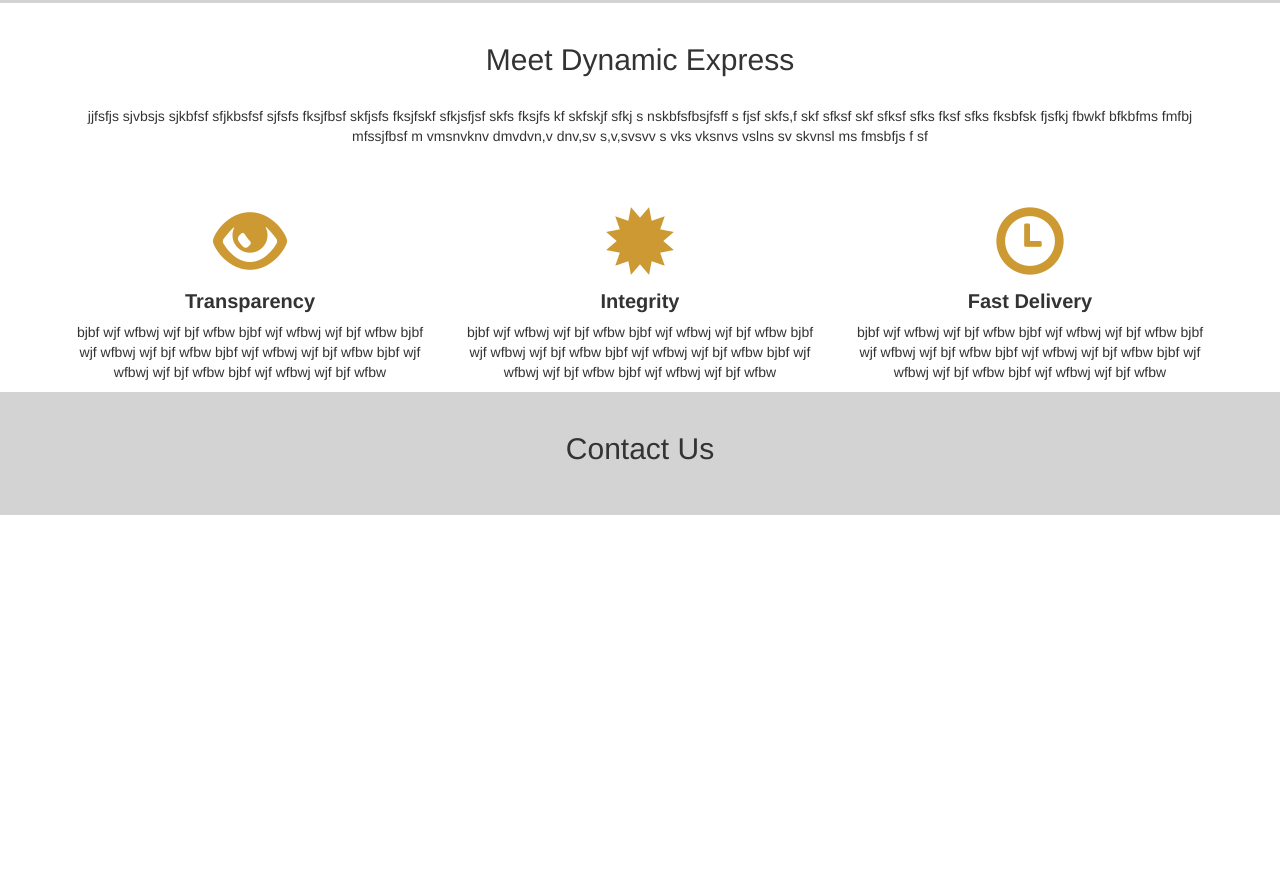
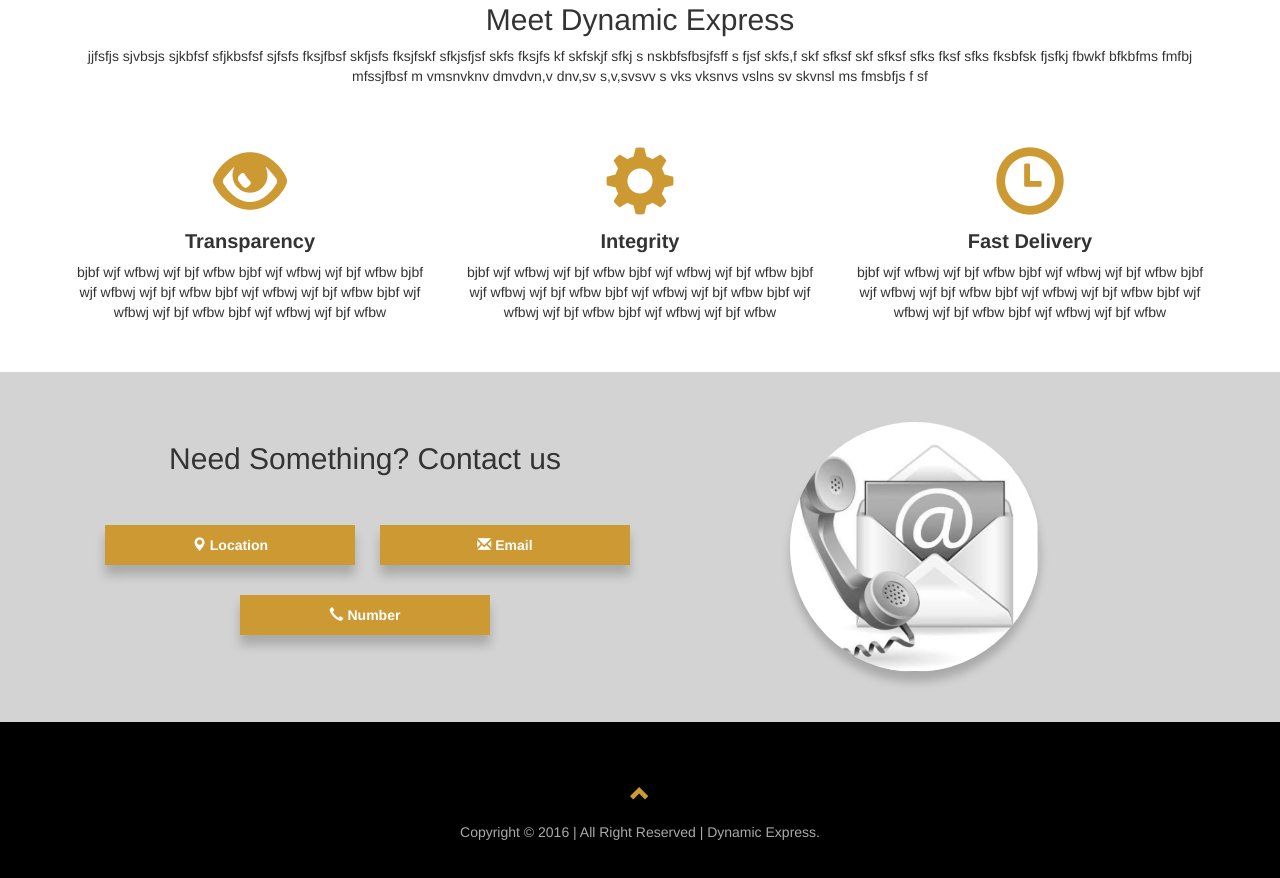
Before and after one commit to hydeenoble/dynamicExpress, a plain HTML site: page index.html in a window 1280 px wide. Shown: the part 2313-3191 px from the top of the page. Before the commit the page ends 2828 px from the top, so only its background shows below. Drawn offline with nearby package versions, Linux system fonts and the light colour scheme.

Commit message:
edited the contact section and added the footer

```diff
--- a/css/style.css
+++ b/css/style.css
@@ -21,7 +21,7 @@
     padding-bottom: 30px;
     width: 80%;
 }
-h2{
+.wrapper-div h2{
     padding: 20px;
 }
 
@@ -67,3 +67,38 @@
     font-size: 20px;
     font-weight: bold;
 }
+
+.contact-section{
+    padding: 50px;
+}
+
+.contact-img{
+    height: 250px;
+    width: 250px;
+    box-shadow: 0 10px 10px 0 rgba(0, 0, 0, 0.2);
+    -webkit-filter: grayscale(100%); /* Chrome, Safari, Opera */
+    filter: grayscale(100%);
+    margin: auto;
+}
+
+.contacts{
+    background-color: #CC9933;
+    display: inline-block;
+    padding: 10px;
+    width: 250px;
+    color: #FFFFFF;
+    font-weight: bold;
+    box-shadow: 0 10px 10px 0 rgba(0, 0, 0, 0.2);;
+}
+
+footer{
+    padding: 60px;
+    background-color: #000;
+    color: darkgray;
+}
+
+footer .glyphicon {
+    font-size: 20px;
+    margin-bottom: 20px;
+    color: #CC9933;
+}
--- a/index.html
+++ b/index.html
@@ -9,7 +9,7 @@
     <script src="js/jquery.js"></script>
     <script src="js/bootstrap.min.js"></script>
 </head>
-<body>
+<body id="body-top">
 <div class="bg-div"></div>
 
 <div class="container text-center wrapper-div">
@@ -60,6 +60,7 @@
 </div>
 
 <div class="container">
+    <br>
     <h2 class="text-center">Meet Dynamic Express</h2>
     <p  class="text-center">jjfsfjs sjvbsjs sjkbfsf sfjkbsfsf sjfsfs fksjfbsf skfjsfs fksjfskf sfkjsfjsf skfs fksjfs kf skfskjf sfkj s
     nskbfsfbsjfsff s fjsf skfs,f skf sfksf skf sfksf sfks fksf sfks fksbfsk fjsfkj fbwkf bfkbfms fmfbj mfssjfbsf
@@ -79,7 +80,7 @@
         </div>
 
         <div class="col-lg-4 col-md-4 col-sm-12 col-xs-12">
-            <span  class="glyphicon glyphicon-certificate gly-icon"></span>
+            <span  class="glyphicon glyphicon-cog gly-icon"></span>
             <h4 class="about-headline">Integrity</h4>
             <p  class="text-center">bjbf wjf wfbwj wjf bjf wfbw bjbf wjf wfbwj wjf bjf wfbw bjbf wjf wfbwj wjf bjf wfbw
                 bjbf wjf wfbwj wjf bjf wfbw bjbf wjf wfbwj wjf bjf wfbw bjbf wjf wfbwj wjf bjf wfbw </p>
@@ -92,18 +93,53 @@
         </div>
 
     </div>
+    <br><br>
 </div>
 
-<div class="container-fluid bg-gray">
-    <h2 class="text-center">Contact Us</h2>
-    <div class="row">
-        <div>
-            <img src="" alt="">
+<div class="container-fluid bg-gray ">
+    <div class="container contact-section">
+        <div class="row">
+            <div class="col-lg-6 col-md-6 col-sm-12 col-xs-12 col-md-push-6">
+                <img src="images/contact_us.png" alt="contact us now!" class="img-responsive img-circle contact-img">
+            </div>
+
+            <div class="col-lg-6 col-md-6 col-sm-12 col-xs-12 col-md-pull-6">
+                <h2 class="text-center">Need Something? Contact us</h2><br><br>
+
+                <div class="row">
+
+                    <div class="col-lg-6 col-md-6 col-sm-12 col-xs-12 ">
+                        <p class="contacts text-center"><span class="glyphicon glyphicon-map-marker"></span> Location</p>
+                    </div>
+
+                    <div class="col-lg-6 col-md-6 col-sm-12 col-xs-12 ">
+                        <p class="contacts text-center"><span class="glyphicon glyphicon-envelope"></span> Email</p>
+                    </div>
+                </div>
+
+                <br>
+                <div class="row ">
+                    <div class="col-lg-12 col-md-12 col-sm-12 col-xs-12 ">
+                        <center>
+                            <p class="contacts text-center"><span class="glyphicon glyphicon-earphone"></span> Number</p>
+                        </center>
+
+                    </div>
+
+                </div>
+
+
+
+            </div>
         </div>
-        <div></div>
     </div>
 </div>
-<footer class="text-center"></footer>
+<footer class="container-fluid text-center">
+    <a href="#body-top" title="To Top">
+        <span class="glyphicon glyphicon-chevron-up"></span>
+    </a>
+    <p>Copyright &copy; 2016 | All Right Reserved | Dynamic Express. </p>
+</footer>
 
 </body>
 </html>
```
Also changed, not shown: images/contact_us.png (added).
